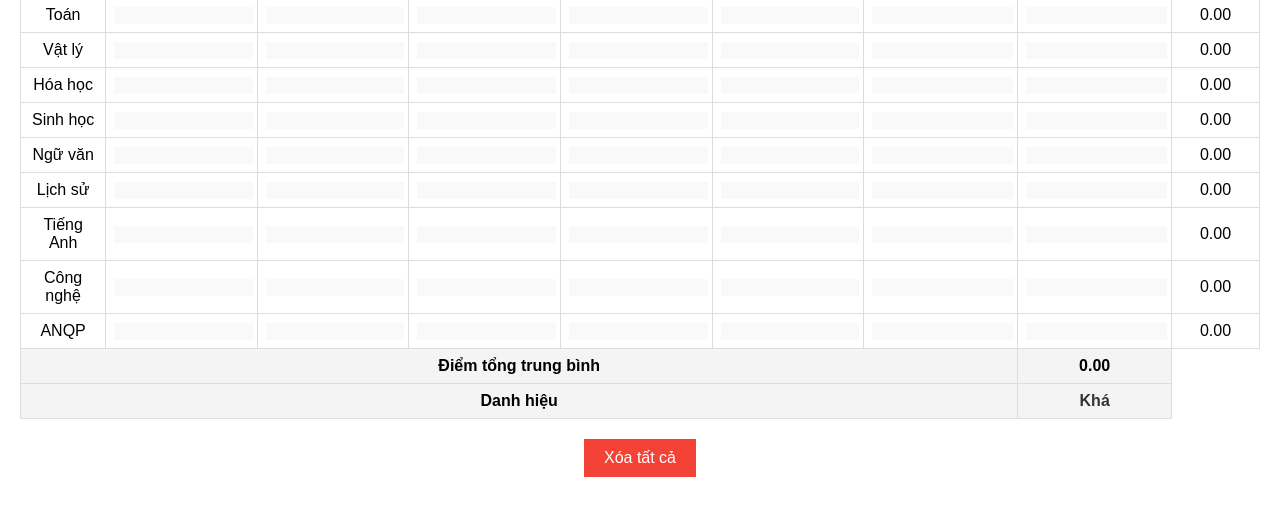
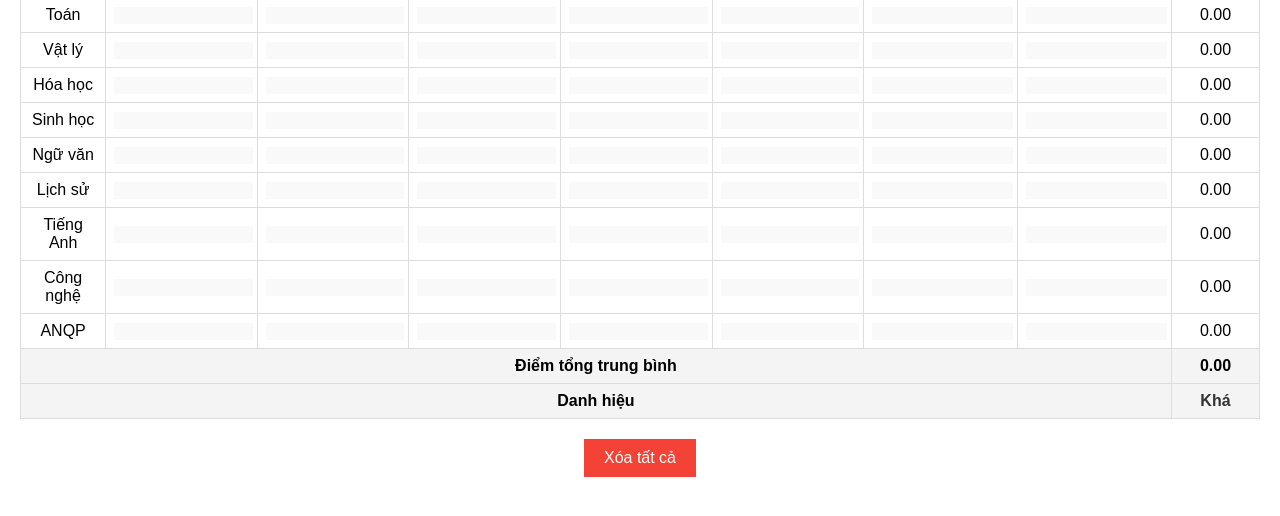
Before and after one commit to ngvkhoa/bangdiem, a plain HTML site: page index.html in a window 1280 px wide. Shown: the part 136-652 px from the top of the page. Drawn offline with Linux system fonts and the light colour scheme.

Commit message:
Update index.html

```diff
--- a/index.html
+++ b/index.html
@@ -189,11 +189,11 @@
         </tbody>
         <tfoot>
             <tr>
-                <td colspan="7">Điểm tổng trung bình</td>
+                <td colspan="8">Điểm tổng trung bình</td>
                 <td id="overall-average">0.0</td>
             </tr>
             <tr>
-                <td colspan="7">Danh hiệu</td>
+                <td colspan="8">Danh hiệu</td>
                 <td id="award" class="award">Khá</td>
             </tr>
         </tfoot>
```
